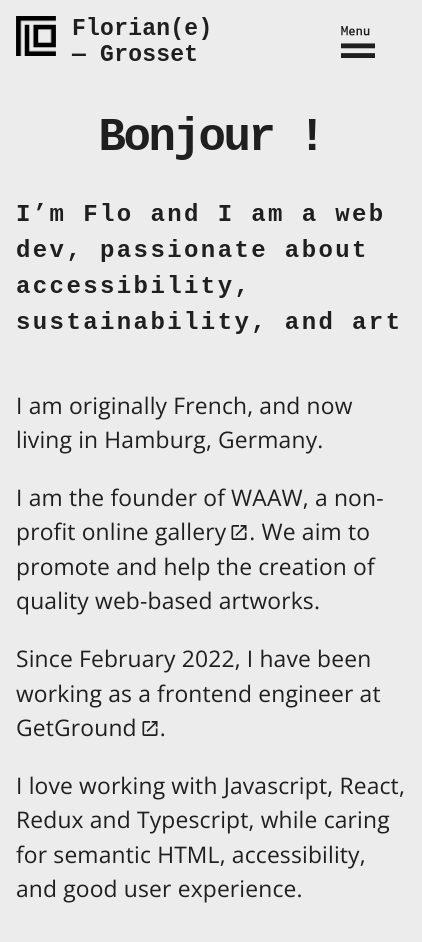
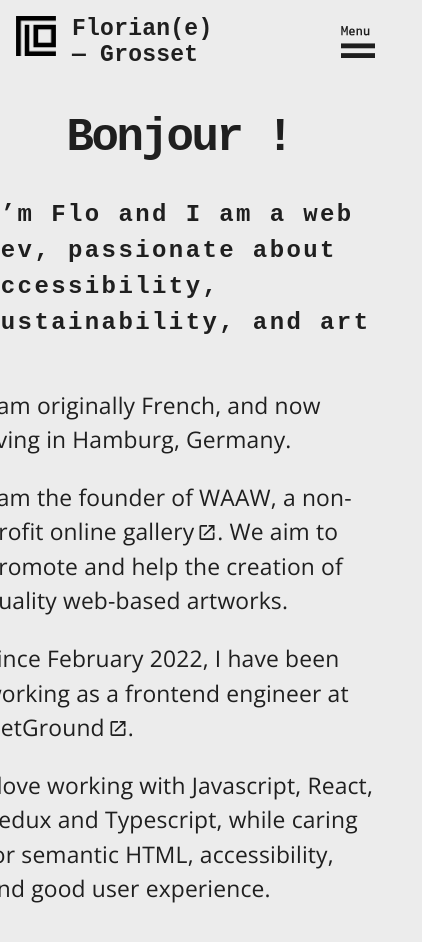
Before and after one commit to grosset-floriane/floriangegrosset-client, a React (Create React App) app: page / in a window 390 px wide. Shown: the top 942 px of the page, 422 px wide, since content can reach past the window. Built offline with nearby package versions, Linux system fonts and the light colour scheme; a web font is replaced by a local one.

Commit message:
fix mobile layout

```diff
--- a/src/components/Layout/index.tsx
+++ b/src/components/Layout/index.tsx
@@ -4,7 +4,6 @@ import { styled, Grid, GridProps } from '@mui/material'
 const StyledLayout = styled(Grid, {})<GridProps>(({ theme }) => ({
     padding: theme.spacing(2),
     marginTop: theme.spacing(9),
-    marginLeft: 0,
     [theme.breakpoints.up('sm')]: {
         padding: theme.spacing(5),
         maxWidth: 678,
```
